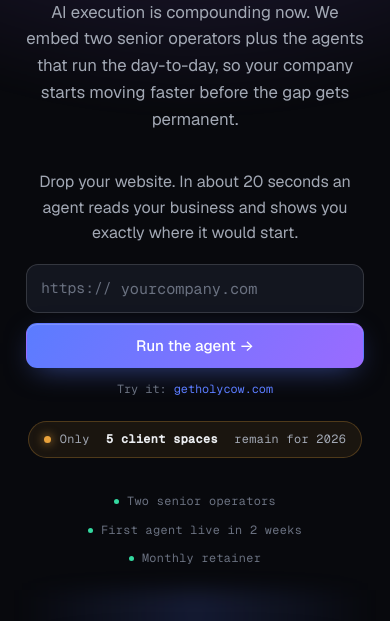
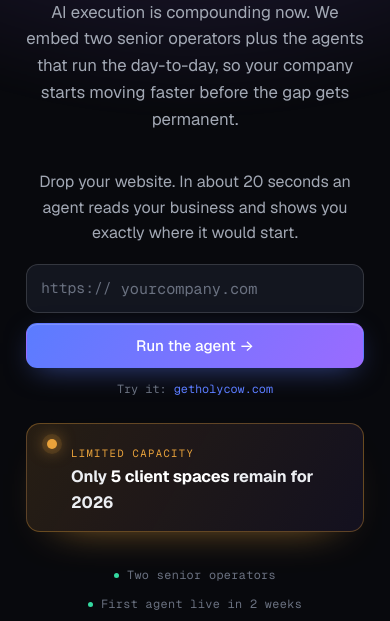
Before and after one commit to nipez/business-os-glimpse, a website: page public/index.html in a window 390 px wide. Shown: the part 465-1086 px from the top of the page. Drawn offline with nearby package versions, Linux system fonts and the light colour scheme.

Commit message:
Promote capacity callout in hero

```diff
--- a/public/index.html
+++ b/public/index.html
@@ -85,6 +85,11 @@
   .capacity{display:inline-flex;align-items:center;gap:9px;font-family:var(--font-mono);font-size:.74rem;letter-spacing:.03em;color:var(--dim);background:rgba(233,162,59,.08);border:1px solid rgba(233,162,59,.26);padding:8px 15px;border-radius:999px}
   .capacity .dot{width:7px;height:7px;border-radius:50%;background:var(--warn);box-shadow:0 0 10px 1px rgba(233,162,59,.6);flex:none}
   .capacity b{color:var(--text);font-weight:600}
+  .capacity-hero{display:flex;align-items:center;justify-content:center;gap:14px;max-width:560px;margin:24px auto 0;padding:15px 20px;border-radius:14px;background:linear-gradient(120deg,rgba(233,162,59,.14),rgba(154,107,255,.08));border:1px solid rgba(233,162,59,.34);box-shadow:0 18px 46px -32px rgba(233,162,59,.9)}
+  .capacity-hero .dot{width:10px;height:10px;border-radius:50%;background:var(--warn);box-shadow:0 0 0 5px rgba(233,162,59,.12),0 0 16px 2px rgba(233,162,59,.62);flex:none}
+  .capacity-hero .kicker{font-family:var(--font-mono);font-size:.66rem;letter-spacing:.13em;text-transform:uppercase;color:var(--warn)}
+  .capacity-hero .main{font-size:1.02rem;color:var(--text);font-weight:700;letter-spacing:-.01em}
+  .capacity-hero .main b{color:#fff}
 
   /* glimpse funnel */
   .glimpse-lab{margin:36px auto 0;max-width:930px}
@@ -312,6 +317,8 @@
   @media (max-width:620px){
     .glimpse-form{flex-direction:column}
     .glimpse-form .btn{width:100%}
+    .capacity-hero{align-items:flex-start;text-align:left}
+    .capacity-hero .main{display:block}
   }
   @media (prefers-reduced-motion:reduce){
     *{animation:none!important}
@@ -373,7 +380,7 @@
           <div class="glimpse-foot" id="foot"></div>
         </div>
       </div>
-      <div style="margin-top:22px"><span class="capacity"><span class="dot"></span>Only&nbsp;<b>5 client spaces</b>&nbsp;remain for 2026</span></div>
+      <div class="capacity-hero"><span class="dot"></span><span><span class="kicker">Limited capacity</span><span class="main">Only <b>5 client spaces</b> remain for 2026</span></span></div>
       <div class="hero-meta">
         <span><i></i>Two senior operators</span>
         <span><i></i>First agent live in 2 weeks</span>
```
